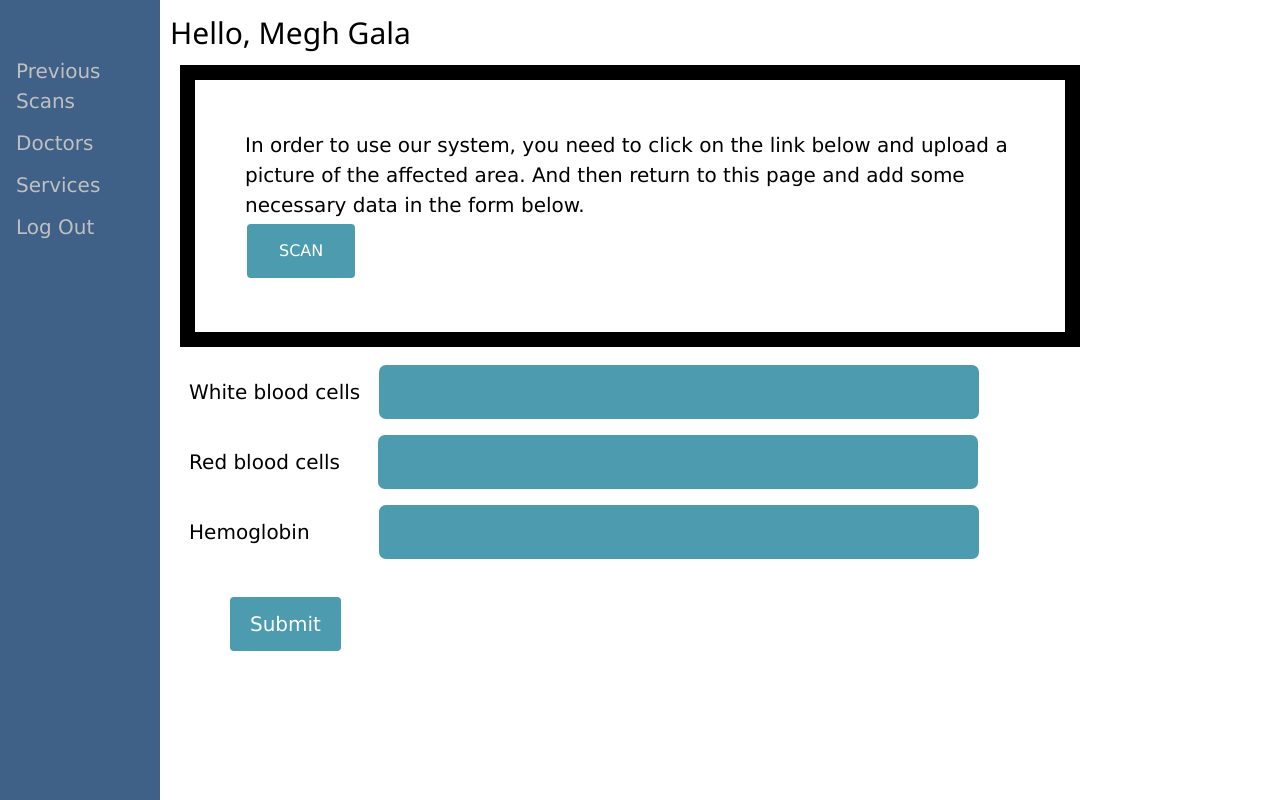
After one commit to dhvl15/Skin-Disease-Classification, a Flask app: template templates/user_panel.html in a window 1280 px wide. The commit adds this page. Run offline with Flask 2, Linux system fonts and the light colour scheme; the template is opened without the code that fills it, so the values that code supplies are empty.

Commit message:
User_panel

```diff
--- a/app.py
+++ b/app.py
@@ -1,5 +1,6 @@
 from flask import Flask, render_template, request
 from dbconnect import connection
+from pat_reg import pat_reg,register
 from passlib.hash import md5_crypt
 
 app = Flask(__name__)
@@ -19,8 +20,8 @@ def getinfo(lpin):
     name = cur.fetchall()[0][1]
     return doc_id, name
 
-@app.route('/register',methods=["GET","POST"])
-def register():
+@app.route('/login',methods=["GET","POST"])
+def login():
     try:
         #print(md5_crypt.hash('modi'))
         cur, conn = connection()
@@ -41,8 +42,8 @@ def register():
 
 
 
-@app.route('/login')
-def login():
+@app.route('/patient_login')
+def pat_login():
     return render_template('login.html',title='login')
 
 if __name__ == "__main__":
--- a/pat_reg.py
+++ b/pat_reg.py
@@ -7,14 +7,13 @@ app = Flask(__name__)
 cur,conn = connection()
 
 @app.route('/patient_register')
-def index():
+def pat_reg():
     return render_template('patient_reg.html')
 
 
 @app.route('/register',methods=["GET","POST"])
 def register():
     try:
-        cur, conn = connection()
         rname = request.form['name']
         rnum = request.form['num']
         remail = request.form['email']
@@ -25,7 +24,8 @@ def register():
         cur.execute("INSERT INTO patient (p_name,p_num,p_email,p_gender,p_doc_email,p_password) VALUES (%s,%s,%s,%s,%s,%s)",(rname,rnum,remail,rsex,rdoc_email,hashed_password))
         conn.commit()
         return "success"
-
+    except Exception as e:
+        return(str(e))
 
 if __name__ == "__main__":
     app.run(debug=True)
--- a/templates/index1.html
+++ b/templates/index1.html
@@ -98,7 +98,7 @@
                         <div class="col-xl-3 col-lg-3 d-none d-lg-block">
                             <div class="Appointment">
                                 <div class="book_btn d-none d-lg-block">
-                                    <a class="popup-with-form" href="#test-form">Make an Appointment</a>
+                                    <a class="popup-with-form" href="#test-form">Sign In</a>
                                 </div>
                             </div>
                         </div>
--- a/templates/patient_reg.html
+++ b/templates/patient_reg.html
@@ -133,7 +133,7 @@
                     beep.play();
                     return false;
                 }
-                if (number.length<11)
+                if (number.length<10)
                 {
                     alert("Enter correct phone number");
                     beep.play();
--- /dev/null
+++ b/templates/user_panel.html
@@ -0,0 +1,125 @@
+<!DOCTYPE html>
+<html>
+<head>
+<meta name="viewport" content="width=device-width, initial-scale=1">
+<link rel="stylesheet" href="https://www.w3schools.com/w3css/4/w3.css">
+
+<style>
+body {
+  font-family: "Ludicia bright",'Geneva';
+}
+
+#intro
+{
+  background-color: rgb(255, 255, 255);
+  width: 900px;
+  border: 15px solid rgb(0, 0, 0);
+  padding: 50px;
+  margin: 10px;
+}
+
+.sidenav {
+  height: 100%;
+  width: 160px;
+  position: fixed;
+  z-index: 1;
+  top: 0;
+  left: 0;
+  background-color: #3f6188;
+  overflow-x: hidden;
+  padding-top: 50px;
+}
+
+.sidenav a {
+  padding: 6px 8px 6px 16px;
+  text-decoration: none;
+  font-size: 20px;
+  color: #c0c0c0;
+  display: block;
+}
+
+.sidenav a:hover {
+  color: #f1f1f1;
+}
+
+.main {
+  margin-left: 160px; /* Same as the width of the sidenav */
+  font-size: 20px; /* Increased text to enable scrolling */
+  padding: 0px 10px;
+}
+input[type=text] {
+  width: 600px;
+  padding: 12px 20px;
+  margin: 8px 0;
+  box-sizing: border-box;
+  border: none;
+  background-color:rgb(76, 155, 175);
+  color: white;
+  border-radius: 7px;
+}
+
+input[type=submit] {
+  background-color: rgb(76, 155, 175);
+  color: white;
+  padding: 12px 20px;
+  margin-left: 60px;
+  border: none;
+  border-radius: 4px;
+  cursor: pointer;
+  float: left;
+}
+
+input[type=submit]:hover {
+  background-color: #3f6188;
+}
+
+.button {
+  background-color: rgb(76, 155, 175);
+  border: none;
+  color: white;
+  padding: 15px 32px;
+  border-radius: 4px;
+  text-align: center;
+  text-decoration: none;
+  display: inline-block;
+  font-size: 16px;
+  margin: 4px 2px;
+  cursor: pointer;
+}
+
+@media screen and (max-height: 450px) {
+  .sidenav {padding-top: 15px;}
+  .sidenav a {font-size: 18px;}
+}
+
+/* White blood cells (WBCs). Red blood cells (RBC). Hemoglobin (Hb or Hgb).*/
+
+</style>
+</head>
+<body>
+
+<div class="sidenav">
+  <a href="#about">Previous Scans</a>
+  <a href="#services">Doctors</a>
+  <a href="#clients">Services</a>
+  <a href="#contact">Log Out</a>
+</div>
+
+<div class="main">
+    <h2>Hello, Megh Gala</h2>
+    <p id = "intro">In order to use our system, you need to click on the link below and upload a picture of the affected area.
+         And then return to this page and add some necessary data in the form below.
+        <br><a href="#" class="button">SCAN</a></p>
+         <form>
+          <label for="fname">&nbsp;&nbsp;&nbsp;White blood cells&nbsp;&nbsp;</label>
+          <input type="text" id="fname" name="fname"><br>
+          <label for="lname">&nbsp;&nbsp;&nbsp;Red blood cells&nbsp;&nbsp;&nbsp;&nbsp;&nbsp;</label>
+          <input type="text" id="lname" name="lname"><br>
+          <label for="lname">&nbsp;&nbsp;&nbsp;Hemoglobin&nbsp;&nbsp;&nbsp;&nbsp;&nbsp;&nbsp;&nbsp;&nbsp;&nbsp;&nbsp;</label>
+          <input type="text" id="lname" name="lname"><br><br>
+          <input type="submit" value="Submit">
+        </form>
+</div>
+
+</body>
+</html>
```
Also changed, not shown: information.txt (added, +7 -0 lines), static/images/input_img.jpg.
